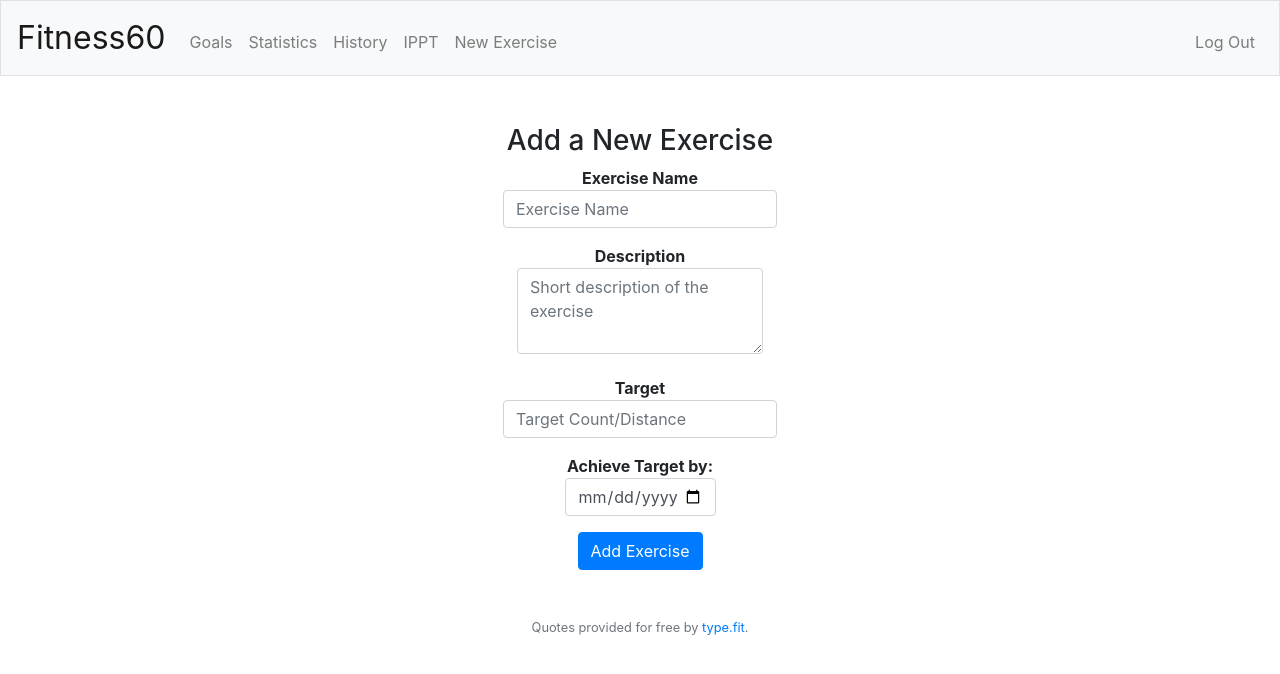
After one commit to teohxuen/cs50final, a Flask app: page /new in a window 1280 px wide. The commit adds this page. Shown: the top 674 px of the page. Run offline with Flask 2, Linux system fonts and the light colour scheme; the visitor is signed in with stand-in values (Sample User, id 1); some libraries are stand-ins or nearby versions.

Commit message:
Added new exercise

```diff
--- a/app.py
+++ b/app.py
@@ -43,10 +43,39 @@ Session(app)
 # Configure CS50 Library to use SQLite database
 db = SQL("sqlite:///fitness.db")
 
-@app.route("/")
+@app.route("/", methods=["GET","POST"])
 @login_required
 def index():
-    return render_template("index.html")
+    if request.method == "GET":
+        # TODO INSERT MOTIVATIONAL QUOTE
+        # TODO INSERT X short of COMPLETING  goal for Y
+
+
+        exercise = db.execute("SELECT name FROM exercises WHERE userid = :userid",
+                                userid=session["user_id"])
+        # if users have no exercise they are redireced to the page to add new exercise
+        if len(exercise) == 0:
+            return redirect("/new")
+        return render_template("index.html", exercise=exercise)
+    else:
+        # TODO process the input
+        return redirect("/")
+
+@app.route("/new", methods=["GET","POST"])
+@login_required
+def new():
+    if request.method == "GET":
+        return render_template("new.html")
+    else:
+        # HTML ensures all field are filled in
+        # HTML ensures that date chosen is not before the present date
+        db.execute("INSERT INTO exercises (name, desc, target, date, userid)\
+                    VALUES (:name, :desc, :target, :date, :userid)",
+                    name=request.form.get("name"), desc=request.form.get("desc"),
+                    target=request.form.get("count"), date=request.form.get("date"),
+                    userid=session["user_id"])
+        return redirect("/")
+
 
 @app.route("/login", methods=["GET", "POST"])
 def login():
@@ -78,21 +107,25 @@ def login():
 
 
 @app.route("/goals", methods=["GET","POST"])
+@login_required
 def goals():
     return TODO
 
 
 @app.route("/stats")
+@login_required
 def stats():
     return TODO
 
 
 @app.route("/history")
+@login_required
 def history():
     return TODO
 
 
 @app.route("/ippt", methods=["GET", "POST"])
+@login_required
 def ippt():
     return TODO
 
--- a/templates/layout.html
+++ b/templates/layout.html
@@ -18,7 +18,8 @@
         <script src="https://cdnjs.cloudflare.com/ajax/libs/popper.js/1.14.3/umd/popper.min.js"></script>
         <script src="https://maxcdn.bootstrapcdn.com/bootstrap/4.1.3/js/bootstrap.min.js"></script>
 
-        {% block script %}{% endblock %}
+        {% block head %}{% endblock %}
+
 
         <title>Fitness60: {% block title %}{% endblock %}</title>
 
@@ -38,6 +39,7 @@
                         <li class="nav-item"><a class="nav-link" href="/stats">Statistics</a></li>
                         <li class="nav-item"><a class="nav-link" href="/history">History</a></li>
                         <li class="nav-item"><a class="nav-link" href="/ippt">IPPT</a></li>
+                        <li class="nav-item"><a class="nav-link" href="/new">New Exercise</a></li>
                     </ul>
                     <ul class="navbar-nav ml-auto mt-2">
                         <li class="nav-item"><a class="nav-link" href="/logout">Log Out</a></li>
--- /dev/null
+++ b/templates/new.html
@@ -0,0 +1,53 @@
+{% extends "layout.html" %}
+
+{% block title %}
+    New Exercise
+{% endblock %}
+
+{% block main %}
+    <h3> Add a New Exercise</h3>
+    <form action="/new" method="post">
+
+        <strong> Exercise Name</strong>
+        <div class="form-group">
+            <input class="form-control" name="name" placeholder="Exercise Name" type="text" required>
+        </div>
+
+        <strong> Description</strong>
+        <div class="form-group">
+            <textarea class="form-control" name="desc" placeholder="Short description of the exercise" type="text" rows="3"></textarea>
+        </div>
+
+        <strong>Target</strong>
+        <div class="form-group">
+            <input class="form-control" min="0.01" step="0.01" name="count" placeholder="Target Count/Distance" type="number">
+        </div>
+
+        <strong>Achieve Target by:</strong>
+        <div class="form-group">
+            <input class="form-control" id=datefield name="date" max="2030-05-01" type="date">
+        </div>
+
+        <button class="btn btn-primary" type="submit">Add Exercise</button>
+    </form>
+
+    <script>
+        // from https://stackoverflow.com/questions/32378590/set-date-input-fields-max-date-to-today
+        var today = new Date();
+        var dd = today.getDate();
+        var mm = today.getMonth()+1; //January is 0!
+        var yyyy = today.getFullYear();
+        if(dd<10){
+                dd='0'+dd
+            }
+        if(mm<10){
+            mm='0'+mm
+        }
+
+        today = yyyy+'-'+mm+'-'+dd;
+        console.log(today)
+        document.getElementById("datefield").setAttribute("min", today);
+    </script>
+
+
+{% endblock %}
--- a/templates/register.html
+++ b/templates/register.html
@@ -20,7 +20,7 @@
             <span>Birthday: </span><input class="form-control" name="birthday" min="1950-01-01" max="2020-05-01" type="date" required>
         </div>
 
-        <h4>Set your IPPT Goals</h4>
+        <h4>Set your IPPT Goal</h4>
         <strong>Push Up:</strong>
         <div class="form-group">
             <input class="form-control" name="pushup" min="1" type="number" required>
```
Also changed, not shown: database.py (+6 -7 lines), templates/index.html (added, +27 -0 lines).
